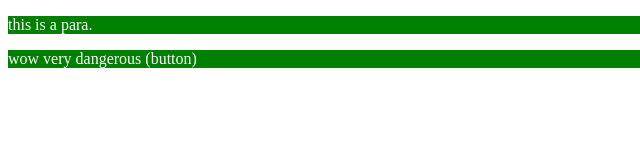
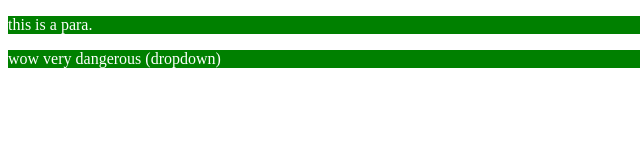
Before and after one commit to Rudra113/LocalRepo, a plain HTML site: page index.html in a window 1280 px wide. Shown: the full height of the page, 0-640 px from the left. Drawn offline with Linux system fonts and the light colour scheme.

```diff
--- a/index.html
+++ b/index.html
@@ -10,7 +10,7 @@
 
 <body>
     <p>this is a para.</p>
-    <p>wow very dangerous (button)</p>
+    <p>wow very dangerous (dropdown)</p>
 </body>
 
 </html>
```
